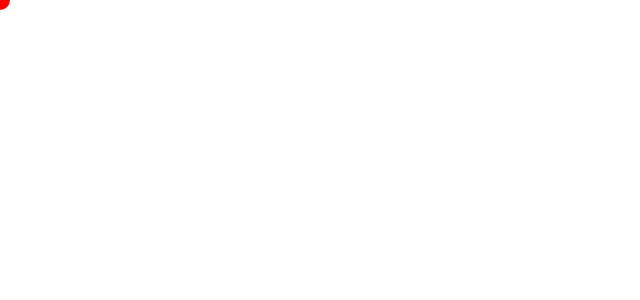
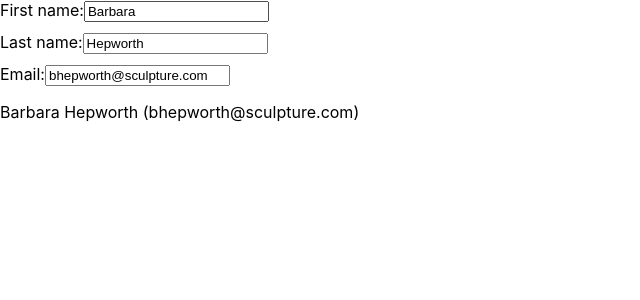
Before and after one commit to UALR-FrontEndWebDevelopmentCourse/react-examples, a React (Create React App) app: page / in a window 1280 px wide. Shown: the top 300 px of the page, without its empty margins (0-640 px from the left). Built offline with nearby package versions, Linux system fonts and the light colour scheme.

Commit message:
ProfileForm component created

```diff
--- a/src/App.js
+++ b/src/App.js
@@ -1,7 +1,7 @@
-import MovingDot from "./Components/MovingDot";
+import Form from "./Components/ProfileForm";
 
 export default function App() {
     return (
-        <MovingDot/>
+        <Form/>
     );
 }
--- /dev/null
+++ b/src/Components/ProfileForm.js
@@ -0,0 +1,61 @@
+import {useState} from 'react';
+
+export default function Form() {
+    const [person, setPerson] = useState({
+        firstName: 'Barbara',
+        lastName: 'Hepworth',
+        email: 'bhepworth@sculpture.com'
+    });
+
+    function handleFirstNameChange(e) {
+        setPerson({
+            ...person,
+            firstName: e.target.value
+        });
+    }
+
+    function handleLastNameChange(e) {
+        setPerson({
+            ...person,
+            lastName: e.target.value
+        });
+    }
+
+    function handleEmailChange(e) {
+        setPerson({
+            ...person,
+            email: e.target.value
+        });
+    }
+
+    return (
+        <>
+            <label>
+                First name:
+                <input
+                    value={person.firstName}
+                    onChange={handleFirstNameChange}
+                />
+            </label>
+            <label>
+                Last name:
+                <input
+                    value={person.lastName}
+                    onChange={handleLastNameChange}
+                />
+            </label>
+            <label>
+                Email:
+                <input
+                    value={person.email}
+                    onChange={handleEmailChange}
+                />
+            </label>
+            <p>
+                {person.firstName}{' '}
+                {person.lastName}{' '}
+                ({person.email})
+            </p>
+        </>
+    );
+}
```
